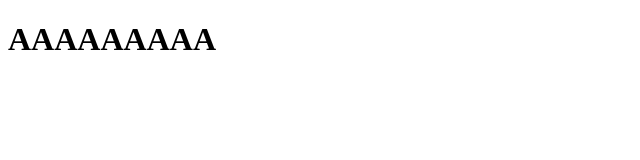
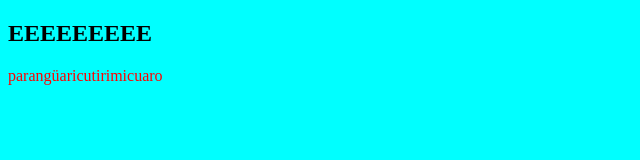
Before and after one commit to Giovani040510/grupo-013, a plain HTML site: page index.html in a window 1280 px wide. Shown: the whole page, without its empty margins (0-640 px from the left). Drawn offline with Linux system fonts and the light colour scheme; files that its build step writes are made by us from their sources.

Commit message:
cambios en el css y html

```diff
--- a/css/index.css
+++ b/css/index.css
@@ -1,3 +1,7 @@
 body{
-    color: aqua
+    background-color: aqua;
+
 }
+p{
+    color: red;
+}
--- a/index.html
+++ b/index.html
@@ -4,9 +4,12 @@
     <meta charset="UTF-8">
     <meta name="viewport" content="width=device-width, initial-scale=1.0">
     <title>Document</title>
+    <link rel="stylesheet" href="index.css">
 </head>
 <body>
-    <h1>AAAAAAAAA</h1>
+    <h2>EEEEEEEEE</h2>
+
+    <p>parangüaricutirimicuaro</p>
 
 </body>
 </html>
```
